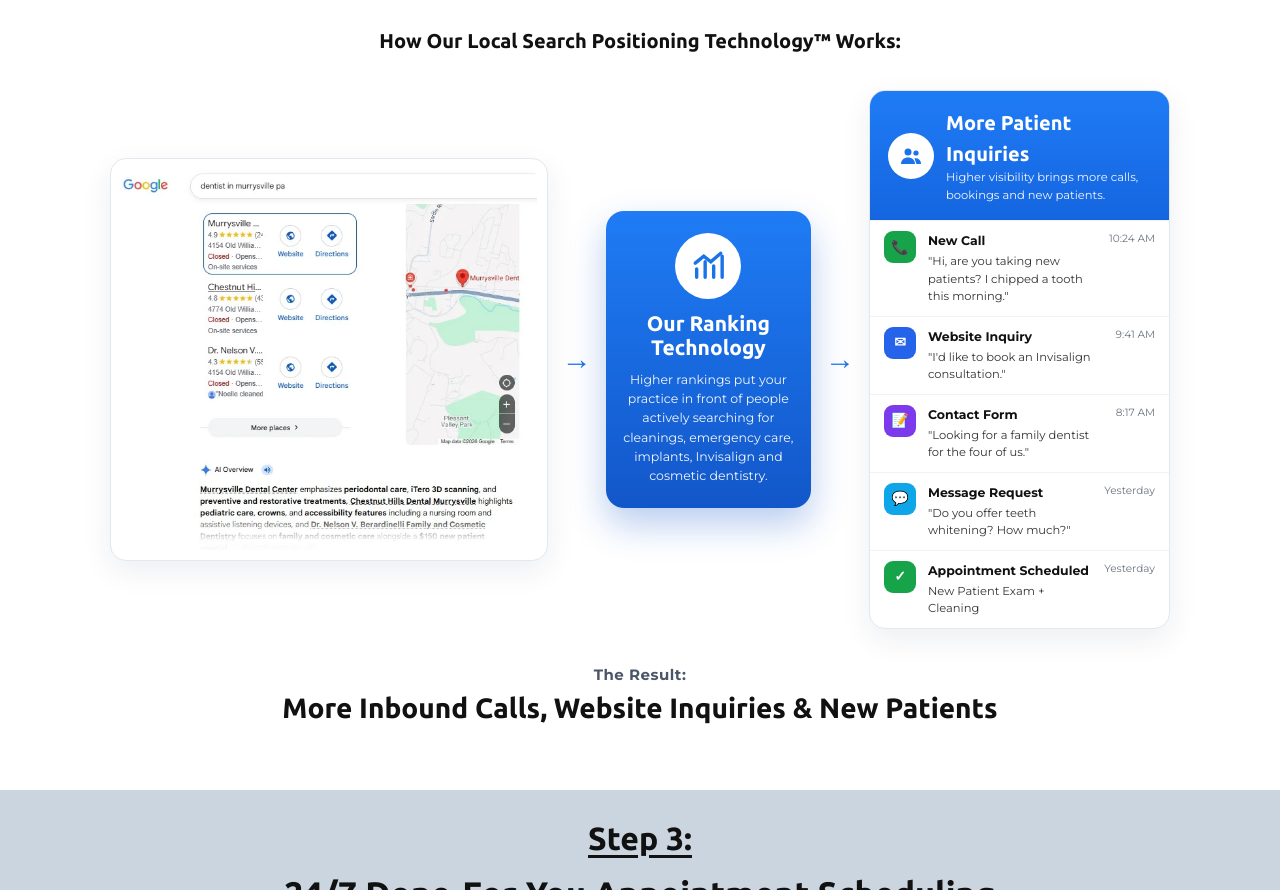
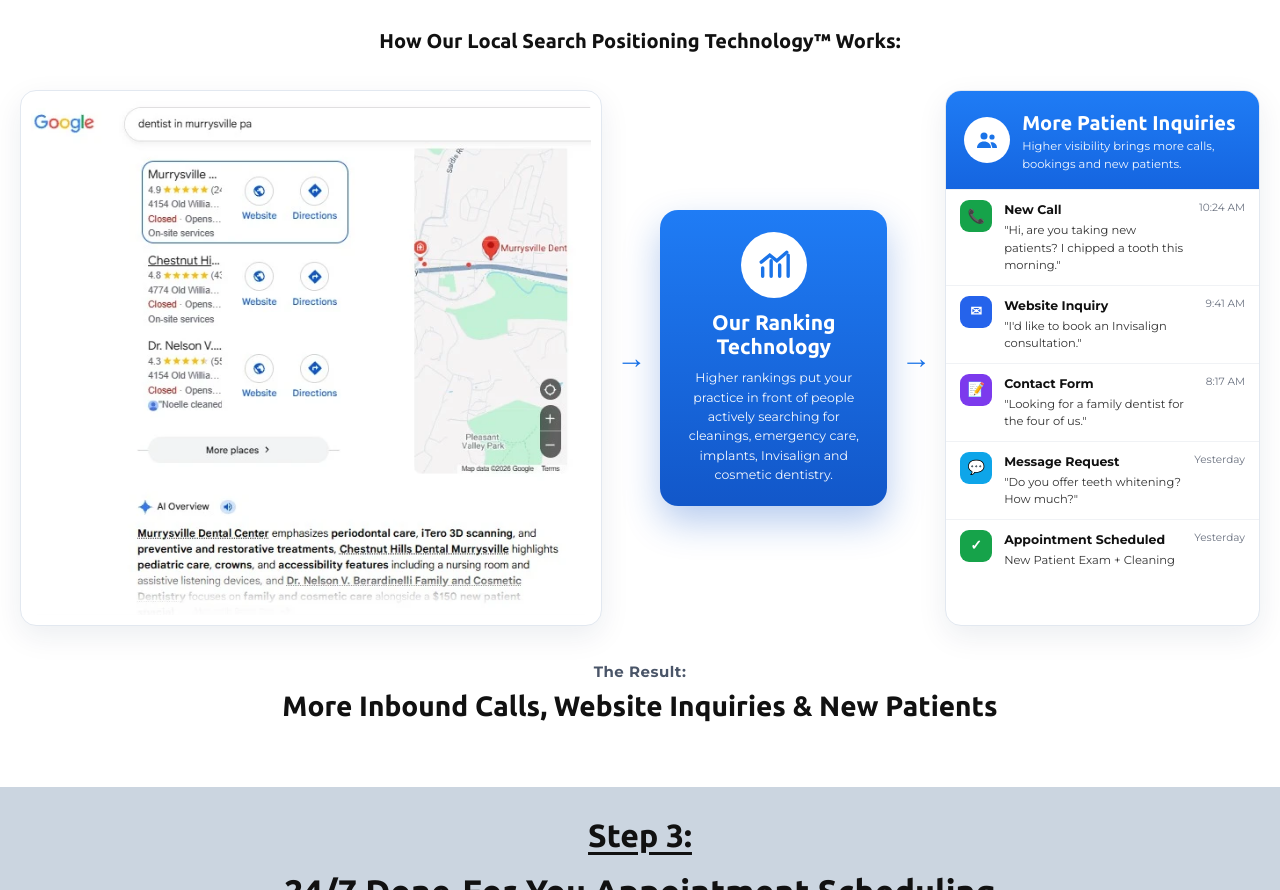
Before and after one commit to growithmagdio/Dental-sales-page, a plain HTML site: page index.html in a window 1280 px wide. Shown: the part 3892-4782 px from the top of the page. Drawn offline with Linux system fonts and the light colour scheme.

Commit message:
Step 2: enlarge Google screenshot to match inquiries panel height
Co-Authored-By: Claude Opus 5.5 <noreply@anthropic.com>
Claude-Session: https://claude.ai/code/session_01PVmkhiCc7rLgj248CDnfsc

```diff
--- a/index.html
+++ b/index.html
@@ -129,9 +129,10 @@ u{text-underline-offset:4px}
 .ck.on{background:var(--blue);border-color:var(--blue);color:#fff}
 
 /* step 2 */
-.flow2{display:grid;grid-template-columns:1.6fr auto .75fr auto 1.1fr;gap:14px;align-items:center;max-width:1080px;margin:34px auto 0}
-.serp{padding:10px;overflow:hidden}
-.serpimg{display:block;width:100%;height:auto;border-radius:10px}
+.flow2{display:grid;grid-template-columns:1.85fr auto .72fr auto 1fr;gap:14px;align-items:stretch;width:min(1260px,calc(100vw - 40px));margin:34px 0 0;position:relative;left:50%;transform:translateX(-50%)}
+.flow2>.arrow,.flow2>.techBox{align-self:center}
+.serp{padding:10px;overflow:hidden;display:flex}
+.serpimg{display:block;width:100%;height:100%;object-fit:contain;object-position:center;border-radius:10px}
 .sbar{display:flex;align-items:center;gap:10px;border:1px solid #dfe1e5;border-radius:999px;padding:9px 14px;font-size:13px;box-shadow:0 1px 6px rgba(32,33,36,.12)}
 .tabs{display:flex;gap:14px;font-size:11.5px;color:#5f6368;margin:10px 0 12px;padding-left:4px}
 .tabs b{color:var(--blue);border-bottom:2px solid var(--blue);padding-bottom:3px}
@@ -252,6 +253,8 @@ footer{background:#000;color:#9ca3af;text-align:center;font-size:12px;padding:22
 @media (max-width:900px){
   .benefits{grid-template-columns:1fr 1fr}
   .flow,.flow2,.flow3{grid-template-columns:1fr}
+  .flow2{width:auto;left:auto;transform:none;margin:34px auto 0}
+  .serpimg{height:auto}
   .flow .arrow,.flow2 .arrow,.flow3 .arrow{transform:rotate(90deg)}
   .downwrap{justify-content:center}
   .examples{grid-template-columns:1fr}
```
